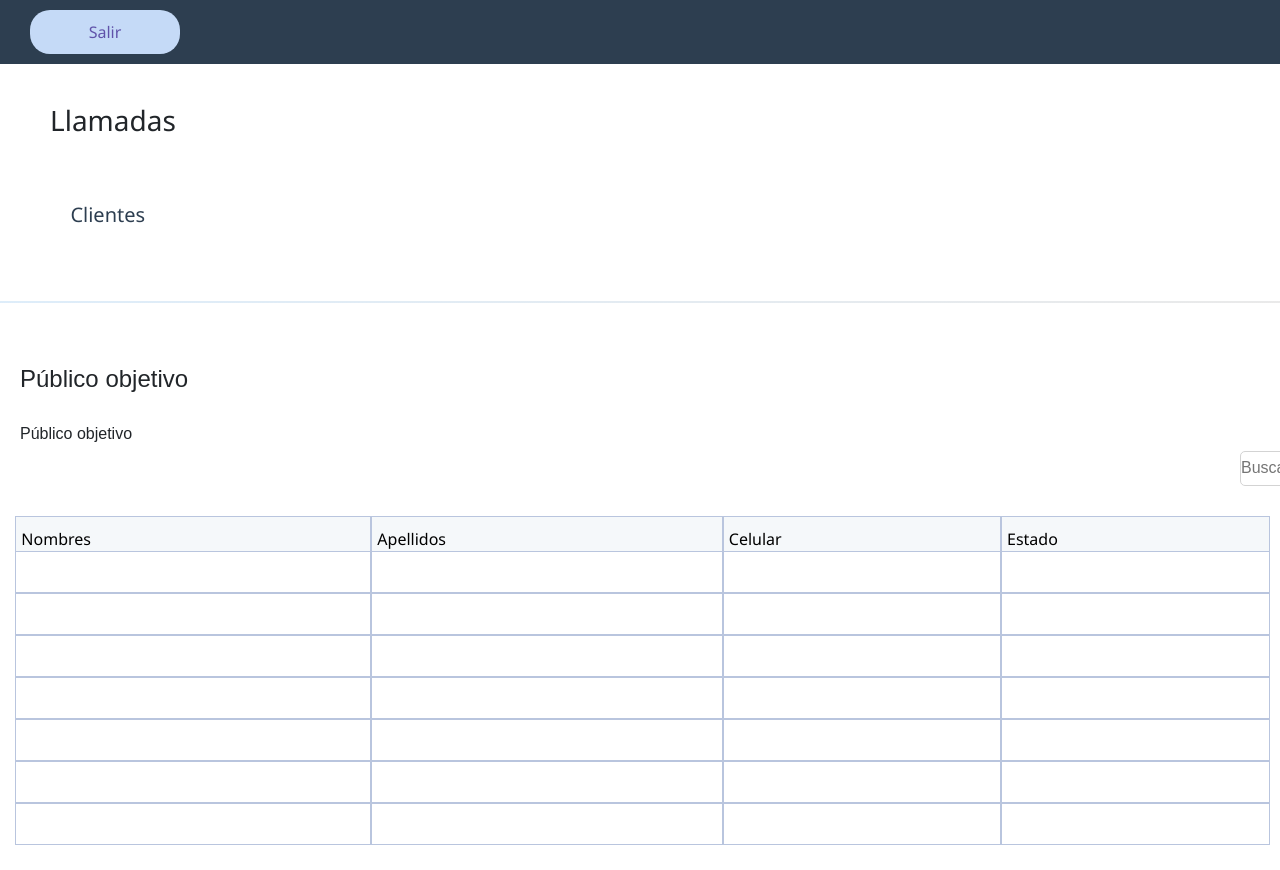
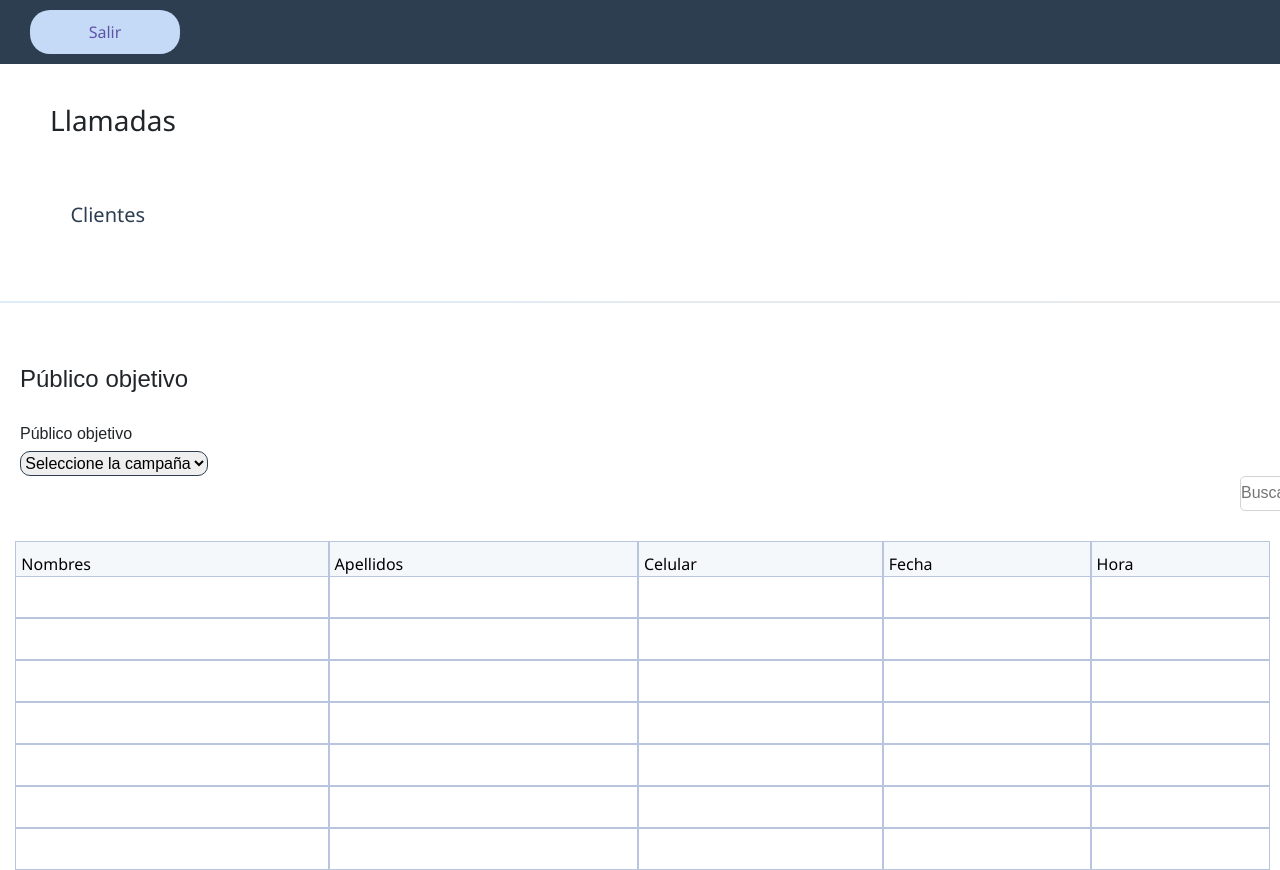
Before and after one commit to JhuniorCq/DisenoSoftware, a React (Create React App) app in the folder proyectoencuestion/front-end/: page /callcenter in a window 1280 px wide. Before the commit the page ends 845 px from the top, so only its background shows below. Built offline with nearby package versions, Linux system fonts and the light colour scheme; a web font is replaced by a local one.

Commit message:
se modifico el call center

```diff
--- a/proyectoencuestion/front-end/src/components/marketingCall.js
+++ b/proyectoencuestion/front-end/src/components/marketingCall.js
@@ -1,14 +1,14 @@
 import React from "react";
 import { Link } from 'react-router-dom';
-import "../styles/callcenter.css"
+import "../styles/callcenter.css";
 
 const CallcenterM = () => {
   return (
     <div>
       <header className="CCheader">
-      <a href="/" className="CCbutton1">
-       Salir
-      </a>
+        <a href="/" className="CCbutton1">
+          Salir
+        </a>
       </header>
       <div className="CCencabezado">
         <h3 className="CCh3">Llamadas</h3>
@@ -24,18 +24,27 @@ const CallcenterM = () => {
       <div className="CCencabezado1">
         <h4 className="CCtxt">Público objetivo</h4>
         <h6 className="CCtxt">Público objetivo</h6>
+        <select className="CCselect">
+          <option value="opcion1">Seleccione la campaña</option>
+          <option value="opcion2">campaña 1</option>
+          <option value="opcion3">campaña 2</option>
+          <option value="opcion2">campaña 3</option>
+          <option value="opcion3">campaña 4</option>
+        </select>
         <input type="text" className="CCsearch" placeholder="Buscar participante" />
       </div>
+
       <div className="CCtable">
         <div className="CCcalendar-row">
           <div className="CCcalendar-day">Nombres</div>
           <div className="CCcalendar-day">Apellidos</div>
           <div className="CCcalendar-day">Celular</div>
-          <div className="CCcalendar-day">Estado</div>
+          <div className="CCcalendar-day">Fecha</div>
+          <div className="CCcalendar-day">Hora</div>
         </div>
         {[...Array(7)].map((_, index) => (
           <div key={index} className="CCcalendar-row">
-            {[...Array(4)].map((_, cellIndex) => (
+            {[...Array(5)].map((_, cellIndex) => (
               <div key={cellIndex} className="CCcalendar-cell"></div>
             ))}
           </div>
--- a/proyectoencuestion/front-end/src/styles/callcenter.css
+++ b/proyectoencuestion/front-end/src/styles/callcenter.css
@@ -122,3 +122,10 @@ body {
     vertical-align: middle;
     position: static;
 }
+.CCselect{
+    border-color: #2d3e50;
+    border-radius: 10px;
+    height: 25px;
+    text-align: center;
+    margin-left: 20px;
+}
```
